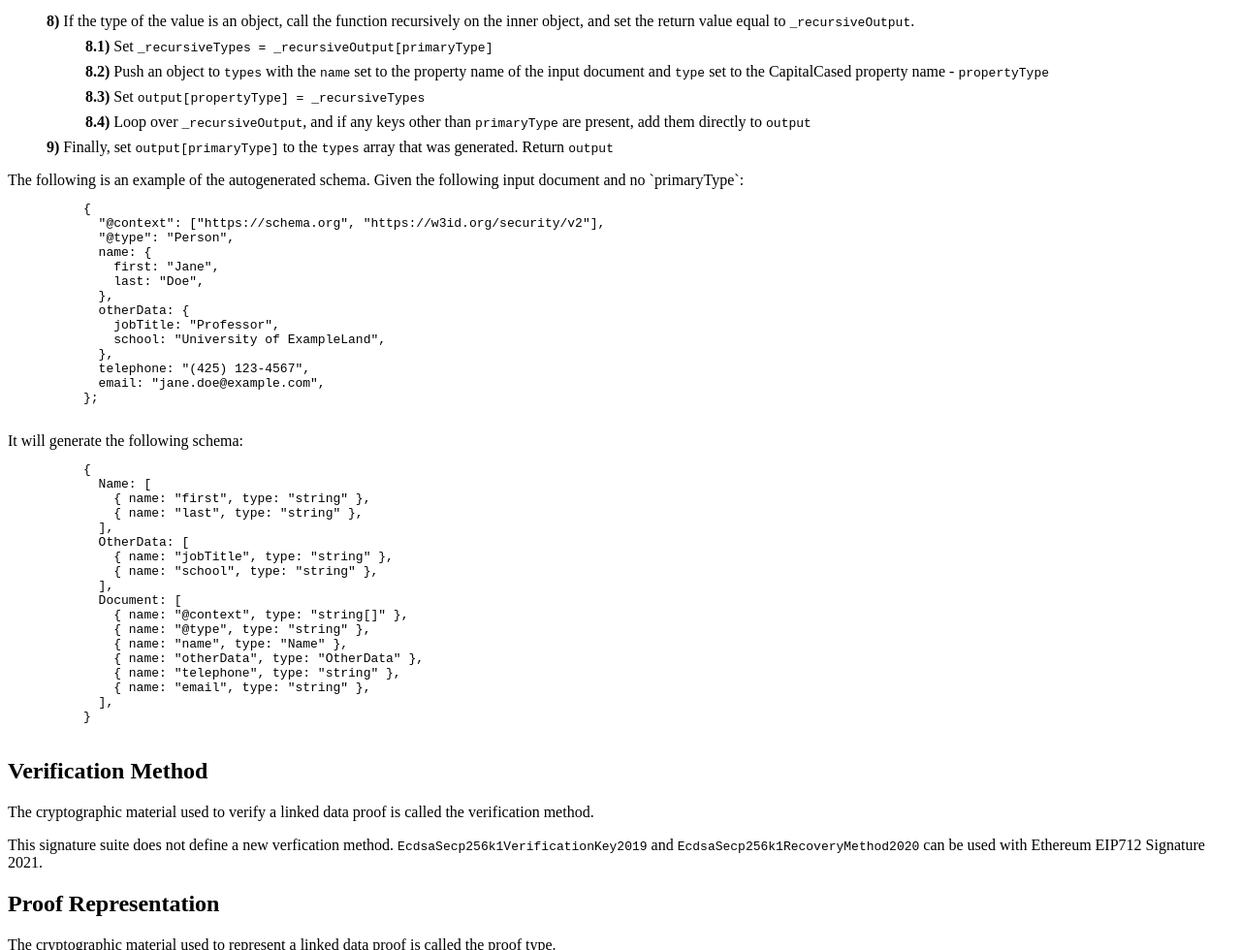
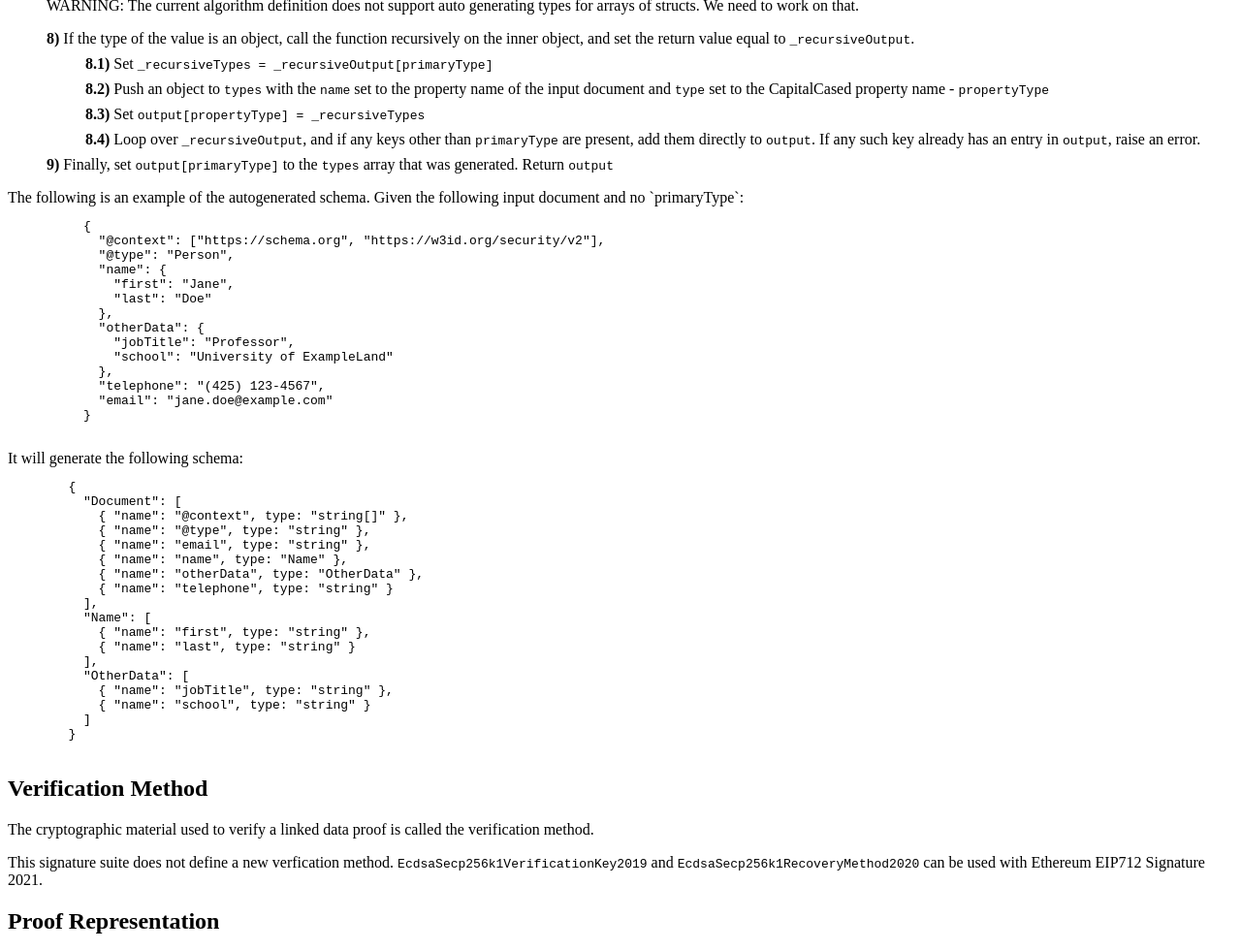
Before and after one commit to w3c-ccg/ethereum-eip712-signature-2021-spec, a plain HTML site: page index.html in a window 1280 px wide. Shown: the part 1972-2952 px from the top of the page at 97% size. Drawn offline with Linux system fonts and the light colour scheme.

Commit message:
refactor: wrap up schema generation spec

```diff
--- a/index.html
+++ b/index.html
@@ -137,7 +137,7 @@
         ISO_8601: {
           title: "ISO_8601",
           href: "https://en.wikipedia.org/wiki/ISO_8601",
-        }
+        },
       },
     };
   </script>
@@ -414,9 +414,10 @@
         <li>Canonicalizes the input document using the <a href="#dfn-canonicalization-algorithm">canonicalization
             algorithm</a></li>
         <li>If `primaryType` is not provided, set `primaryType = "Document"` else use the provided value.</li>
-        <li>For each property in the canonicalized input document, the algorithm checks the type of the value specific
-          to the
-          implementation language.</li>
+        <li>For each property in the canonicalized input document, iterated in lexicographic order of property name
+          according to <a href="https://datatracker.ietf.org/doc/html/rfc8785#section-3.2.3">RFC 8785 Section 3.2.3</a>,
+          the algorithm checks the type of the value specific to the implementation language.</li>
+        </li>
         <li>If the type of the value is a primitive <code>boolean</code>, <code>number</code> or <code>string</code>,
           push an object to <code>types</code> with the <code>name</code> set to the property name of the input
           document, and <code>type</code> set to the corresponding EIP712 primitive type
@@ -454,7 +455,8 @@
             </li>
             <li>Loop over <code>_recursiveOutput</code>, and if any keys other than <code>primaryType</code> are
               present,
-              add them directly to <code>output</code></li>
+              add them directly to <code>output</code>. If any such key already has an entry in <code>output</code>,
+              raise an error.</li>
           </ol>
         </li>
 
@@ -468,39 +470,39 @@
           {
             "@context": ["https://schema.org", "https://w3id.org/security/v2"],
             "@type": "Person",
-            name: {
-              first: "Jane",
-              last: "Doe",
+            "name": {
+              "first": "Jane",
+              "last": "Doe"
             },
-            otherData: {
-              jobTitle: "Professor",
-              school: "University of ExampleLand",
+            "otherData": {
+              "jobTitle": "Professor",
+              "school": "University of ExampleLand"
             },
-            telephone: "(425) 123-4567",
-            email: "jane.doe@example.com",
-          };
+            "telephone": "(425) 123-4567",
+            "email": "jane.doe@example.com"
+          }
          </pre>
 
       It will generate the following schema:
       <pre class="example">
-          {
-            Name: [
-              { name: "first", type: "string" },
-              { name: "last", type: "string" },
-            ],
-            OtherData: [
-              { name: "jobTitle", type: "string" },
-              { name: "school", type: "string" },
-            ],
-            Document: [
-              { name: "@context", type: "string[]" },
-              { name: "@type", type: "string" },
-              { name: "name", type: "Name" },
-              { name: "otherData", type: "OtherData" },
-              { name: "telephone", type: "string" },
-              { name: "email", type: "string" },
-            ],
-          }
+        {
+          "Document": [
+            { "name": "@context", type: "string[]" },
+            { "name": "@type", type: "string" },
+            { "name": "email", type: "string" },
+            { "name": "name", type: "Name" },
+            { "name": "otherData", type: "OtherData" },
+            { "name": "telephone", type: "string" }
+          ],
+          "Name": [
+            { "name": "first", type: "string" },
+            { "name": "last", type: "string" }
+          ],
+          "OtherData": [
+            { "name": "jobTitle", type: "string" },
+            { "name": "school", type: "string" }
+          ]
+        }
         </pre>
     </section>
 
```
